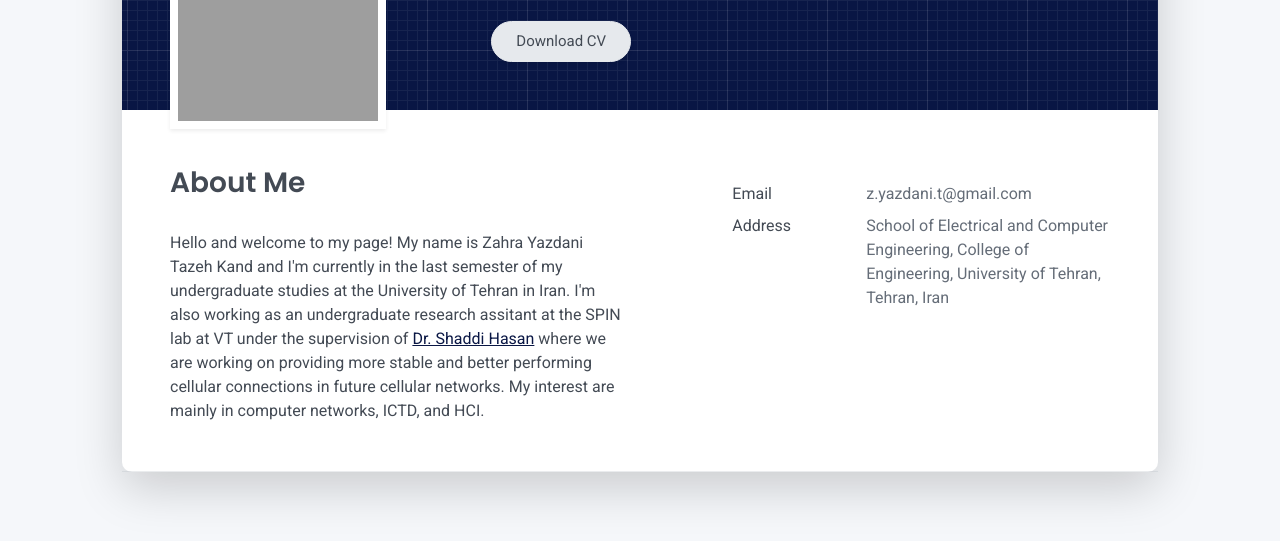
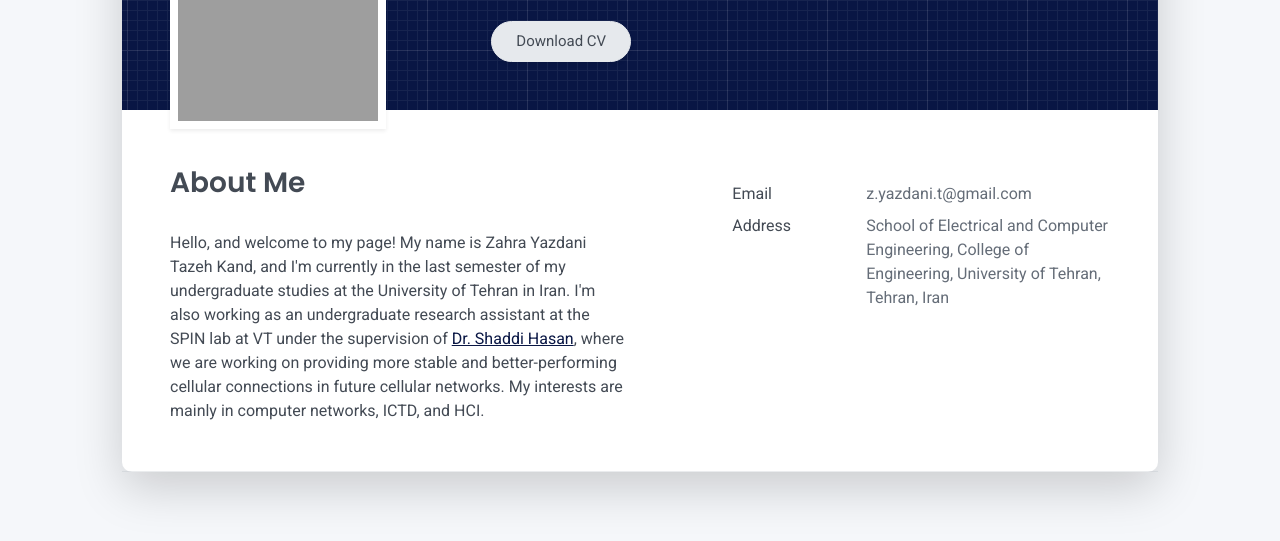
Before and after one commit to zahrayazdani/zahrayazdani.github.io, a plain HTML site: page index.html in a window 1280 px wide. Shown: the part 259-800 px from the top of the page. Drawn offline with Linux system fonts and the light colour scheme; grey boxes are pictures that could not be loaded.

Commit message:
Update about me

```diff
--- a/index.html
+++ b/index.html
@@ -69,7 +69,8 @@
     <div class="row">
       <div class="col-md-6">
         <h2 class="h3 mb-3">About Me</h2>
-        <p>Hello and welcome to my page! My name is Zahra Yazdani Tazeh Kand and I'm currently in the last semester of my undergraduate studies at the University of Tehran in Iran. I'm also working as an undergraduate research assitant at the SPIN lab at VT under the supervision of <a href="https://cs.vt.edu/people/faculty/shaddi-hasan.html">Dr. Shaddi Hasan</a> where we are working on providing more stable and better performing cellular connections in future cellular networks. My interest are mainly in computer networks, ICTD, and HCI.</p>
+        <p>
+        	Hello, and welcome to my page! My name is Zahra Yazdani Tazeh Kand, and I'm currently in the last semester of my undergraduate studies at the University of Tehran in Iran. I'm also working as an undergraduate research assistant at the SPIN lab at VT under the supervision of <a href="https://cs.vt.edu/people/faculty/shaddi-hasan.html">Dr. Shaddi Hasan</a>, where we are working on providing more stable and better-performing cellular connections in future cellular networks. My interests are mainly in computer networks, ICTD, and HCI.
       </div>
       <div class="col-md-5 offset-md-1">
         <div class="row mt-2">
```
